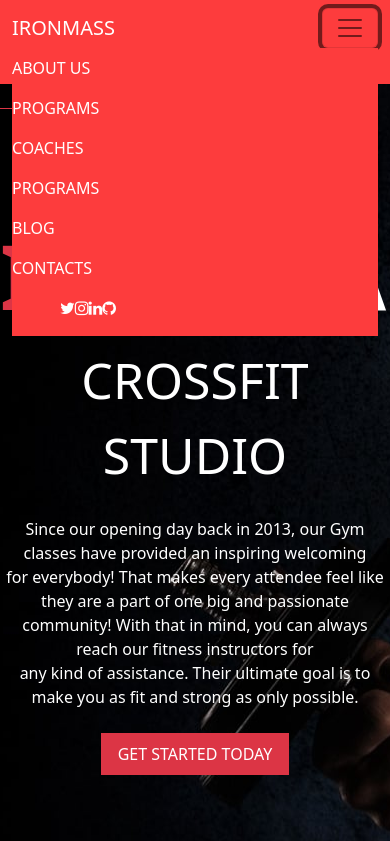
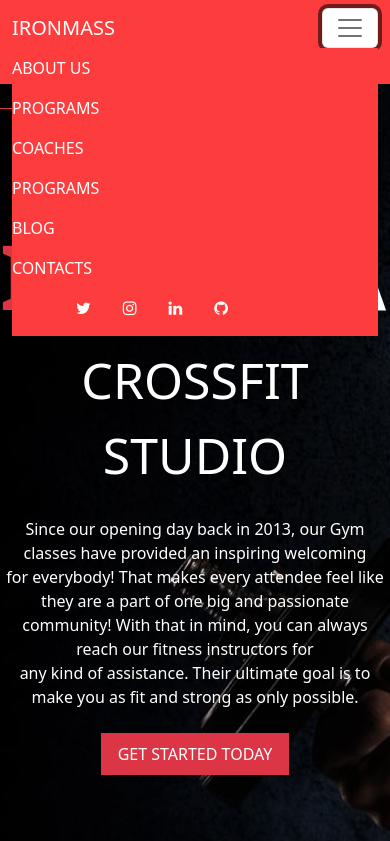
Before and after one commit to ibtech-ng/gyming, a plain HTML site: page index.html in a window 390 px wide. Both pictures are taken after a click on the button "Toggle navigation". Shown: the top 841 px of the page. Drawn offline with nearby package versions, Linux system fonts and the light colour scheme.

Commit message:
Add files via upload

```diff
--- a/index.html
+++ b/index.html
@@ -14,12 +14,12 @@
     <link rel="preconnect" href="https://fonts.gstatic.com" crossorigin>
 </head>
 
-<body>
+<body style="width: 100vw;">
     <!--navber-start  -->
     <nav class="navbar navbar-expand-lg red sticky-top top-0" style="height: 10vh;">
         <div class="container">
             <a class="navbar-brand text-white" href="index.html">IRONMASS</a>
-            <button class="navbar-toggler" type="button" data-bs-toggle="collapse"
+            <button class="navbar-toggler bg-white" type="button" data-bs-toggle="collapse"
                 data-bs-target="#navbarSupportedContent" aria-controls="navbarSupportedContent" aria-expanded="false"
                 aria-label="Toggle navigation">
                 <span class="navbar-toggler-icon"></span>
@@ -59,13 +59,13 @@
                         </a>
                     </li>
                     <li class="nav-item ms-5 d-flex">
-                        <a class="nav-link active" aria-current="page" href="https://www.twitter.com/ibtechcode"><i class="fa fa-twitter text-white"
+                        <a class="nav-link active mx-3" aria-current="page" href="https://www.twitter.com/ibtechcode"><i class="fa fa-twitter text-white"
                                 aria-hidden="true"></i></a>
-                        <a class="nav-link active" aria-current="page" href="https://www.instagram.com/p/CixGLpCrRjs/?utm_source=ig_web_copy_link"><i class="fa fa-instagram text-white"
+                        <a class="nav-link active mx-3" aria-current="page" href="https://www.instagram.com/p/CixGLpCrRjs/?utm_source=ig_web_copy_link"><i class="fa fa-instagram text-white"
                                 aria-hidden="true"></i></a>
-                        <a class="nav-link active" aria-current="page" href="https://www.linkedin.com/in/oladipupo-ibrahim-165404251/"><i class="fa fa-linkedin text-white"
+                        <a class="nav-link active mx-3" aria-current="page" href="https://www.linkedin.com/in/oladipupo-ibrahim-165404251/"><i class="fa fa-linkedin text-white"
                                 aria-hidden="true"></i></a>
-                        <a class="nav-link active" aria-current="page" href="https://github.com/ibtech-ng"><i class="fa fa-github text-white"
+                        <a class="nav-link active mx-3" aria-current="page" href="https://github.com/ibtech-ng"><i class="fa fa-github text-white"
                                 aria-hidden="true"></i></a>
                     </li>
                 </ul>
@@ -366,7 +366,7 @@
     <!-- iron-end -->
 
     <!-- main-satrt -->
-    <div class="container-fluid" style="background-color: #16181d;">
+     <div class="container-fluid" style="background-color: #16181d;">
         <div class="container pb-5">
             <p class="fs-3 pt-4 text-center text-white fw-bold">MOST RECENT FITNESS POST</p>
             <div class="row">
@@ -391,7 +391,7 @@
     <div class="container-fluid pb-5" style="background-color: #202228;">
         <div class="testimony" style="width: 60%; margin: 0px auto;">
             <p class="text-center text-white pt-4 fs-4 fw-bold">TESTIMONIAL</p>
-            <img src="static/images/yach-tes.jpg" alt="" style="width: 100%; height: 380px;">
+            <img class="img-fluid" src="static/images/yach-tes.jpg" alt="">
             <div class="container-fluid-caption">
 
             </div>
```
